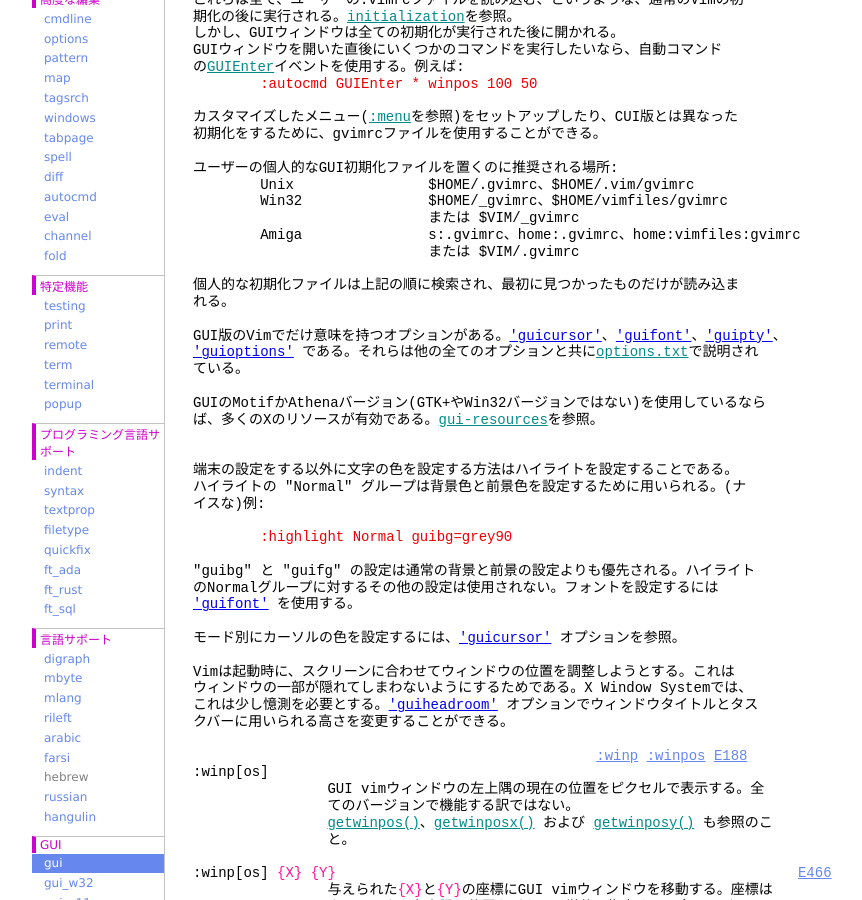
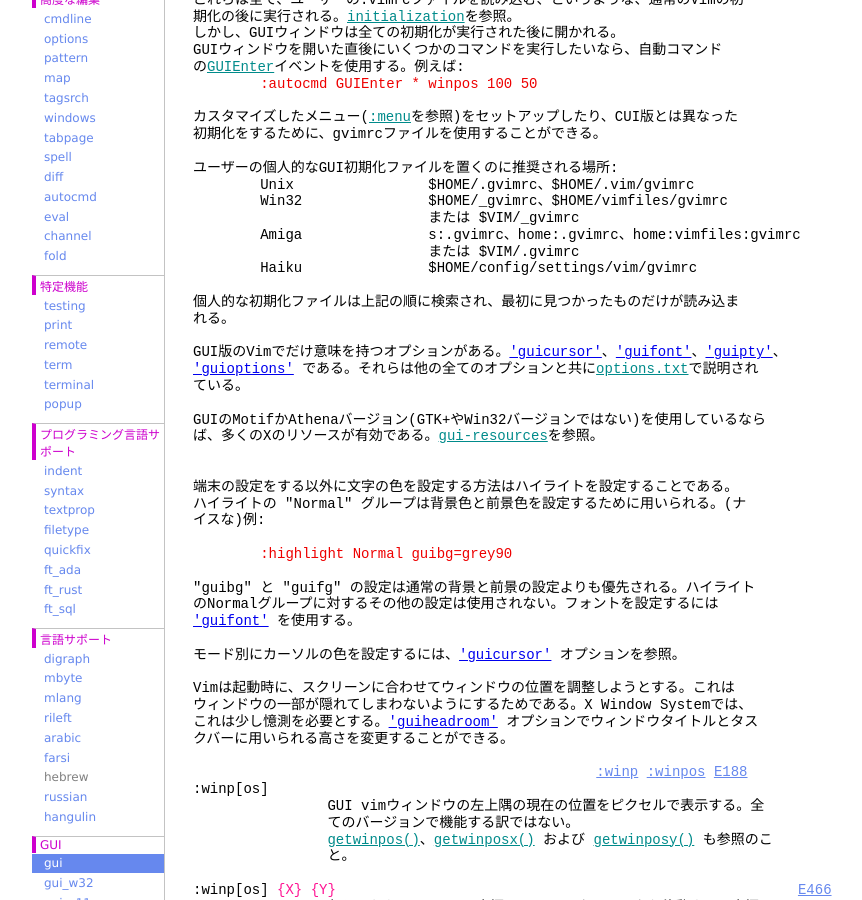
Before and after one commit to vim-jp/vimdoc-ja, a Jekyll site: the page built from gui.html, in a window 1280 px wide and 900 px high, scrolled down 1652 px. Shown: the whole window, without its empty margins (208-1070 px from the left). Built offline with Jekyll 4.4.1, drawn with Linux system fonts in a browser that asks for light colours; nearby versions of some CDN libraries; comment, search, counter and statistics services are not loaded.

Commit message:
Generated by Travis JOB 3178.1
https://travis-ci.org/vim-jp/vimdoc-ja-working/builds/658485492

```diff
--- a/gui.html
+++ b/gui.html
@@ -104,6 +104,7 @@ GUIウィンドウを開いた直後にいくつかのコマンドを実行し
 &nbsp;&nbsp;&nbsp;&nbsp;&nbsp;&nbsp;&nbsp;&nbsp;&nbsp;&nbsp;&nbsp;&nbsp;&nbsp;&nbsp;&nbsp;&nbsp;&nbsp;&nbsp;&nbsp;&nbsp;&nbsp;&nbsp;&nbsp;&nbsp;&nbsp;&nbsp;&nbsp;&nbsp;または $VIM/_gvimrc<br>
 &nbsp;&nbsp;&nbsp;&nbsp;&nbsp;&nbsp;&nbsp;&nbsp;Amiga&nbsp;&nbsp;&nbsp;&nbsp;&nbsp;&nbsp;&nbsp;&nbsp;&nbsp;&nbsp;&nbsp;&nbsp;&nbsp;&nbsp; s:.gvimrc、home:.gvimrc、home:vimfiles:gvimrc<br>
 &nbsp;&nbsp;&nbsp;&nbsp;&nbsp;&nbsp;&nbsp;&nbsp;&nbsp;&nbsp;&nbsp;&nbsp;&nbsp;&nbsp;&nbsp;&nbsp;&nbsp;&nbsp;&nbsp;&nbsp;&nbsp;&nbsp;&nbsp;&nbsp;&nbsp;&nbsp;&nbsp;&nbsp;または $VIM/.gvimrc<br>
+&nbsp;&nbsp;&nbsp;&nbsp;&nbsp;&nbsp;&nbsp;&nbsp;Haiku&nbsp;&nbsp;&nbsp;&nbsp;&nbsp;&nbsp;&nbsp;&nbsp;&nbsp;&nbsp;&nbsp;&nbsp;&nbsp;&nbsp; $HOME/config/settings/vim/gvimrc<br>
 <br>
 個人的な初期化ファイルは上記の順に検索され、最初に見つかったものだけが読み込ま<br>
 れる。<br>
```
